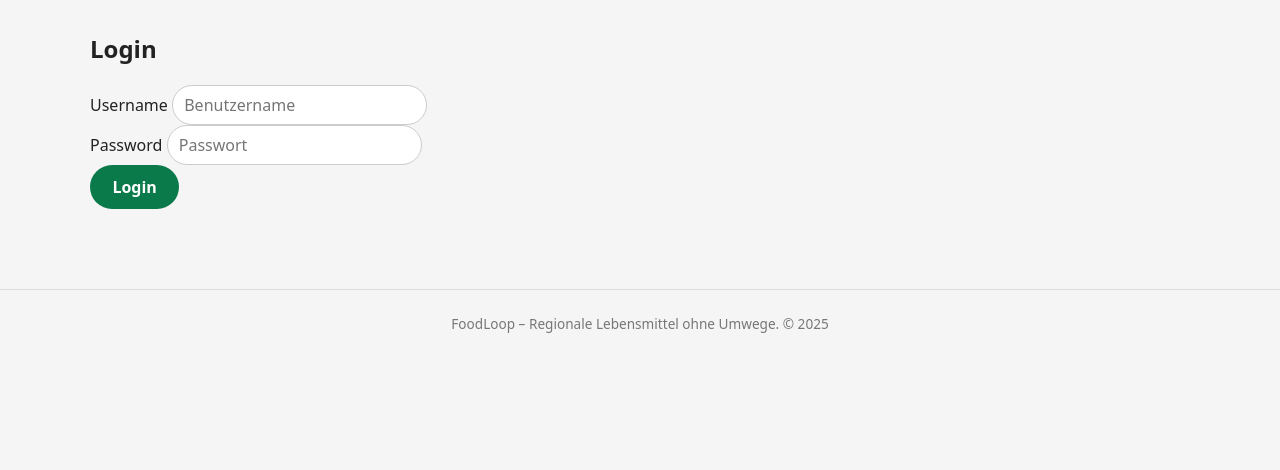
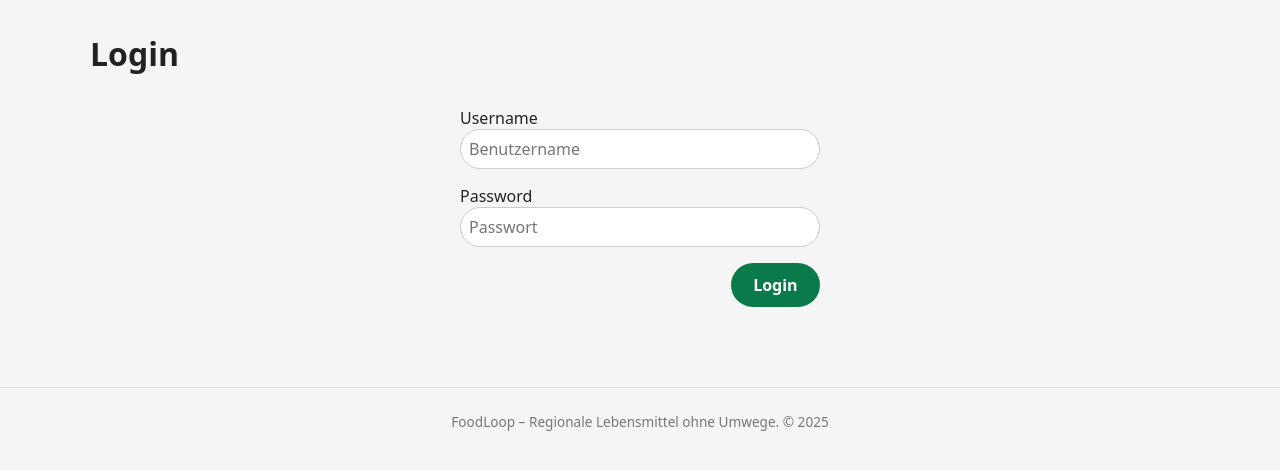
Before and after one commit to kaangecer/e-farmersmarket, a Flask app: page /login in a window 1280 px wide. Shown: the part 54-524 px from the top of the page. Run offline with Flask 3, Linux system fonts and the light colour scheme.

Commit message:
centered login page fields

```diff
--- a/templates/login.html
+++ b/templates/login.html
@@ -1,29 +1,27 @@
 {% extends "base.html" %}
 
+{% block title %}Login{% endblock %}
+
 {% block content %}
-<div class="container mt-5">
-  <h2 class="mb-4">Login</h2>
+  <h1>Login</h1>
 
-  <form method="POST" action="{{ url_for('login') }}">
+  <div class="auth-layout">
+    <form method="POST" action="{{ url_for('login') }}" class="auth-form">
       {{ form.hidden_tag() }}
 
-    <div class="mb-3">
-      {{ form.username.label(class_="form-label") }}
+      <div class="form-row">
+        {{ form.username.label }}
         {{ form.username(class_="form-control", placeholder="Benutzername") }}
-      {% for error in form.username.errors %}
-        <div class="text-danger small">{{ error }}</div>
-      {% endfor %}
       </div>
 
-    <div class="mb-3">
-      {{ form.password.label(class_="form-label") }}
+      <div class="form-row">
+        {{ form.password.label }}
         {{ form.password(class_="form-control", placeholder="Passwort") }}
-      {% for error in form.password.errors %}
-        <div class="text-danger small">{{ error }}</div>
-      {% endfor %}
       </div>
 
+      <div class="form-actions">
         {{ form.submit(class_="btn btn-primary") }}
+      </div>
     </form>
   </div>
 {% endblock %}
```
Lines whose indentation alone changed are shown as unchanged.
